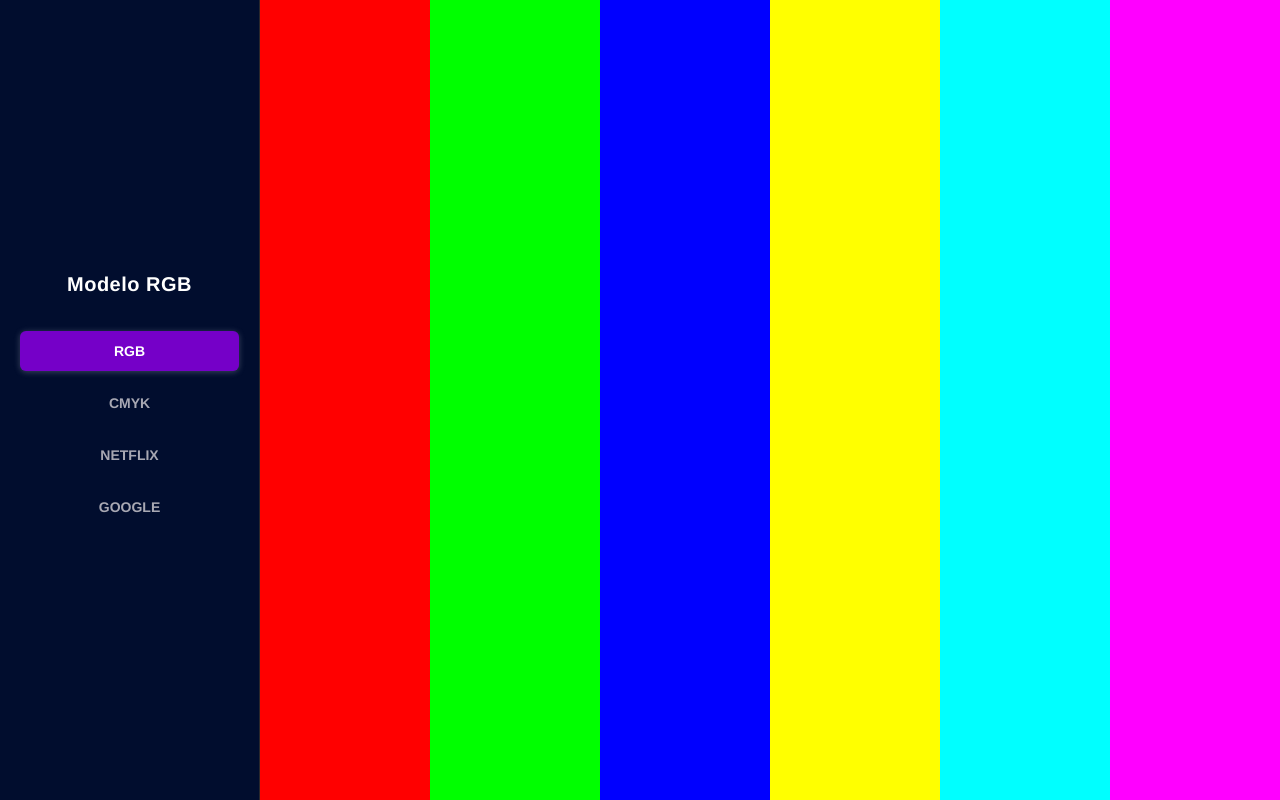
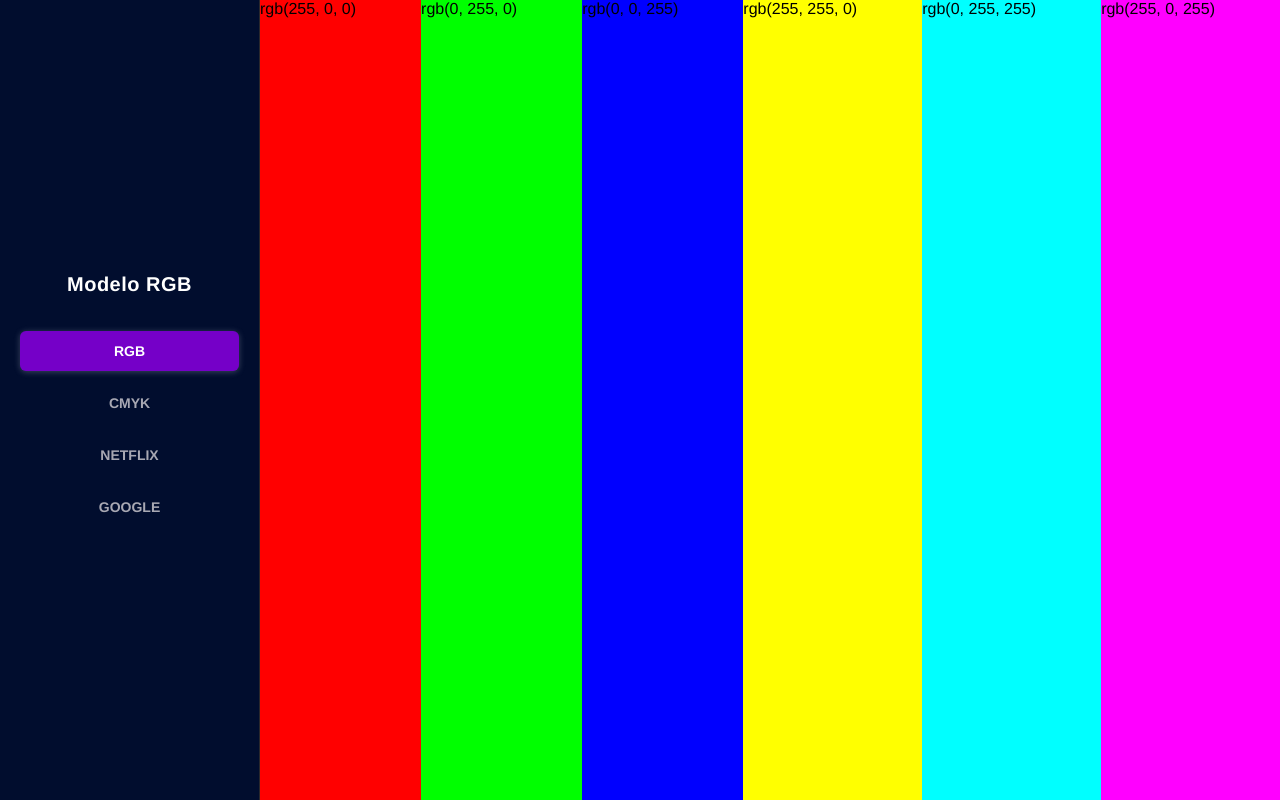
Before and after one commit to rebeca-magri/display-main, a plain HTML site: page modo_cores/modo-cores.html in a window 1280 px wide. Shown: the top 800 px of the page. Drawn offline with Linux system fonts and the light colour scheme.

Commit message:
ADD: Acrescentando o "id" da cor

```diff
--- a/modo_cores/css/global.css
+++ b/modo_cores/css/global.css
@@ -70,6 +70,7 @@
 
     /* Efeito de transição suave */
     transition: transform 0.25s ease;
+
 }
 
 .color-section_bar:hover{
@@ -79,7 +80,10 @@
     box-shadow: 0 0 30px rgba(51, 50, 50, 0.3);
 }
 
-
+.color-section_bar--p{
+    display: flex;
+    text-align: center;
+}
 
 .color-section_bar--rgb-1{
     background-color: var(--color-rgb-1)
--- a/modo_cores/modo-cores.html
+++ b/modo_cores/modo-cores.html
@@ -23,17 +23,17 @@
             </nav>
         </aside>
 
-        <div class="color-section_bar color-section_bar--rgb-1"></div>
+        <div class="color-section_bar color-section_bar--rgb-1"><p class="color-section_bar--p">rgb(255, 0, 0)</p></div>
 
-        <div class="color-section_bar color-section_bar--rgb-2"></div>
+        <div class="color-section_bar color-section_bar--rgb-2"><p class="color-section_bar--p">rgb(0, 255, 0)</p></div>
 
-        <div class="color-section_bar color-section_bar--rgb-3"></div>
+        <div class="color-section_bar color-section_bar--rgb-3"><p class="color-section_bar--p">rgb(0, 0, 255)</p></div>
 
-        <div class="color-section_bar color-section_bar--rgb-4"></div>
+        <div class="color-section_bar color-section_bar--rgb-4"><p class="color-section_bar--p">rgb(255, 255, 0)</p></div>
 
-        <div class="color-section_bar color-section_bar--rgb-5"></div>
+        <div class="color-section_bar color-section_bar--rgb-5"><p class="color-section_bar--p">rgb(0, 255, 255)</p></div>
 
-        <div class="color-section_bar color-section_bar--rgb-6"></div>
+        <div class="color-section_bar color-section_bar--rgb-6"><p class="color-section_bar--p">rgb(255, 0, 255)</p></div>
 
     </section>
 
@@ -82,12 +82,6 @@
 
         <div class="color-section_bar color-section_bar--netflix-3"></div>
 
-        <div class="color-section_bar color-section_bar--netflix-4"></div>
-
-        <div class="color-section_bar color-section_bar--netflix-5"></div>
-
-        <div class="color-section_bar color-section_bar--netflix-6"></div>
-
     </section>
 
     <!-- Section 4: Modelo Google -->
@@ -111,10 +105,6 @@
 
         <div class="color-section_bar color-section_bar--google-4"></div>
 
-        <div class="color-section_bar color-section_bar--google-5"></div>
-
-        <div class="color-section_bar color-section_bar--google-6"></div>
-
     </section>
 
 </body>
```
